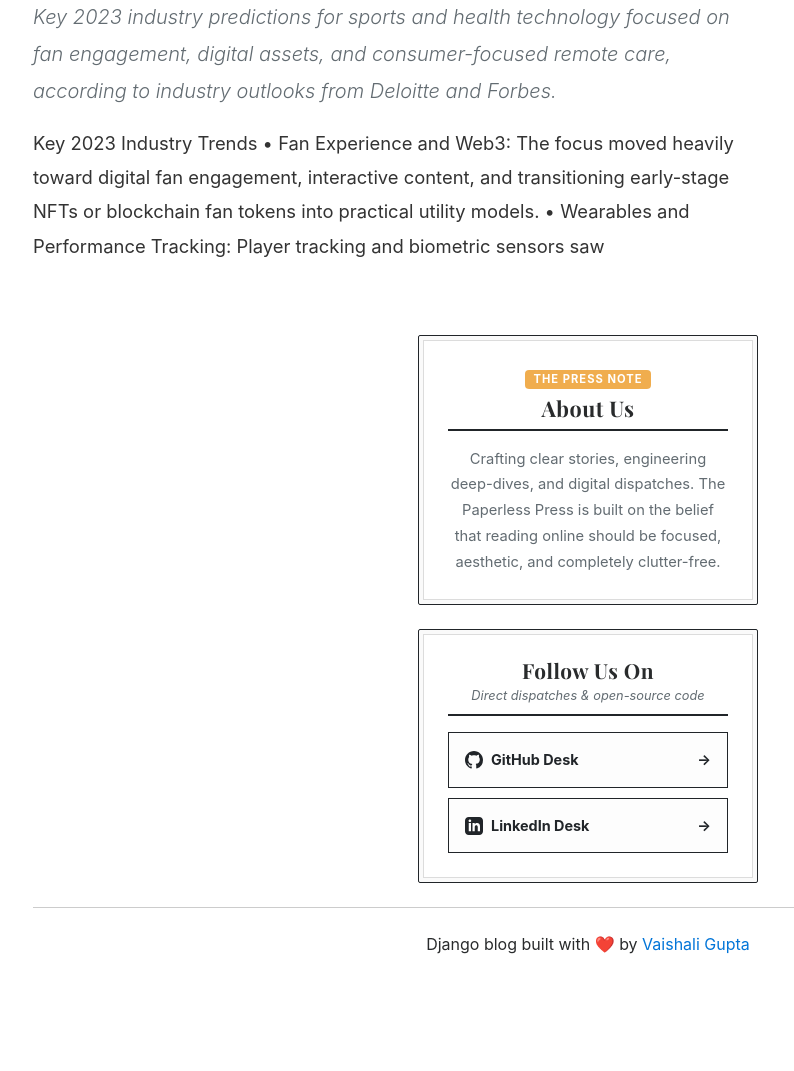
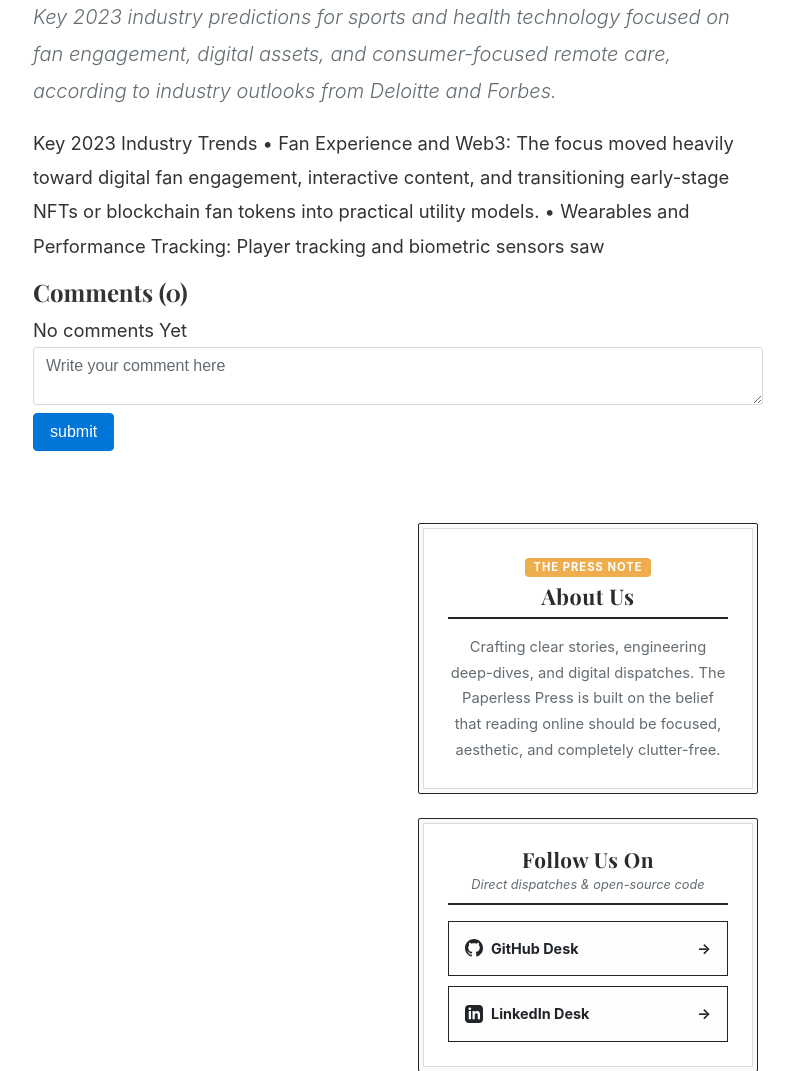
Before and after one commit to guptavaishali628/Django-Blogging-System, a Django app: a page that uses templates/blogs.html in a window 1280 px wide. Shown: the part 883-1954 px from the top of the page, without its empty margins (52-846 px from the left). Before the commit the page ends 1837 px from the top, so only its background shows below. Run offline with Django 5.2, Linux system fonts and the light colour scheme; data comes from the database, SQL or seed files in the repository; both versions use the stored data as it was after the commit.

Commit message:
created comment model, display comment, create comment form, add comment

```diff
--- a/blogs/admin.py
+++ b/blogs/admin.py
@@ -1,5 +1,5 @@
 from django.contrib import admin
-from .models import Category, Blog, About, SocialLink
+from .models import Category, Blog, About, SocialLink, Comment
 
 # prepopulated slug (here we will generate slug automatically based on title)
 # and pass BlogAdmin in Blog register
@@ -24,3 +24,4 @@ admin.site.register(Category)
 admin.site.register(Blog, BlogAdmin)
 admin.site.register(About, AboutAdmin)
 admin.site.register(SocialLink)
+admin.site.register(Comment)
--- a/blogs/models.py
+++ b/blogs/models.py
@@ -89,3 +89,13 @@ class SocialLink(models.Model):
 
     def __str__(self):
         return self.platform
+# comment model
+class Comment(models.Model):
+    user=models.ForeignKey(User, on_delete=models.CASCADE)
+    blog=models.ForeignKey(Blog, on_delete=models.CASCADE)
+    comment=models.TextField(max_length=250)
+    created_at=models.DateTimeField(auto_now_add=True)
+    update_at=models.DateTimeField(auto_now=True)
+
+    def __str__(self):
+     return self.comment
--- a/blogs/views.py
+++ b/blogs/views.py
@@ -1,6 +1,6 @@
 from django.shortcuts import redirect,render, get_object_or_404
-from django.http import HttpResponse
-from .models import Blog, Category
+from django.http import HttpResponse, HttpResponseRedirect
+from .models import Blog, Category, Comment
 # the Q objects allows u to makes the complex lookups such as OR operations
 from django.db.models import Q
 
@@ -33,8 +33,25 @@ def posts_by_category(request, category_id):
 # function for single page blogs display
 def blogs(request, slug):
     single_blog = get_object_or_404(Blog, slug=slug, status='Published')
+
+    # add comment
+    if request.method=='POST':
+        comment=Comment()
+        comment.user = request.user
+        comment.blog = single_blog
+        comment.comment = request.POST['comment']
+        comment.save()
+        return HttpResponseRedirect(request.path_info) # this will take u to the same page
+
+    # comments
+    comments=Comment.objects.filter(blog=single_blog)
+    # print('Comments:' , comments)
+    # count comment
+    comment_count = comments.count()
     context={
         'single_blog': single_blog,
+        'comments': comments,
+        'comment_count':comment_count
     }
     return render(request, 'blogs.html', context)
 
--- a/templates/blogs.html
+++ b/templates/blogs.html
@@ -43,6 +43,35 @@
         <p>
           {{ single_blog.blog_body }}
         </p>
+        <!-- comments -->
+        <h4>Comments ({{comment_count}})</h4>
+        {% if comments %}
+          {% for comment in comments %}
+              <div class="card mt-1">
+                <div class="card-body">
+                  <p class="card-text mb-0">{{comment}}</p>
+                  <span>
+                    <small>By {{comment.user}}</small>
+                    <small>| {{comment.created_at | timesince}} ago</small>
+                  </span>
+                </div>
+              </div>
+          {% endfor%}
+        {% else %}
+        No comments Yet
+        {% endif %}
+
+        <br>
+        <!-- create comment form -->
+         <div class="form-group">
+          <form action="" method='POST'>
+            {% csrf_token %}
+            <div class="form-group">
+              <textarea name="comment" placeholder="Write your comment here" class="form-control"></textarea>
+              <input type="submit" value="submit" class="btn btn-primary mt-2">
+            </div>
+          </form>
+         </div>
       </section>
     </article>
   </div>
```
Also changed, not shown: blogs/migrations/0007_comment.py (added), db.sqlite3.
